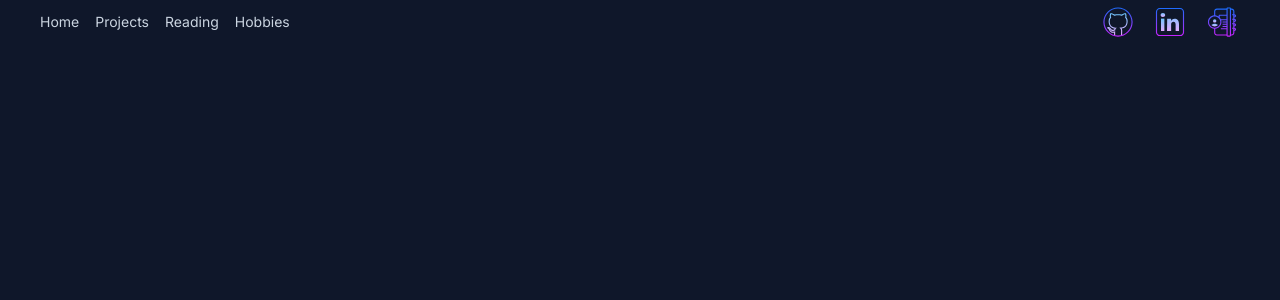
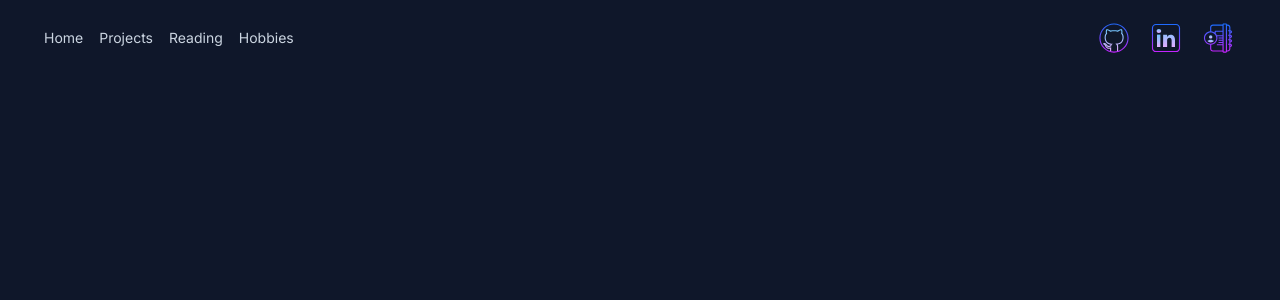
Before and after one commit to L-Chew/Personal-Portfolio, a React app: page / in a window 1280 px wide. Shown: the top 300 px of the page. Built offline with nearby package versions, Linux system fonts and the light colour scheme; the HTML template or start-up script is replaced by a standard one.

Commit message:
NavBar: updated padding

```diff
--- a/client/src/Components/NavBar.jsx
+++ b/client/src/Components/NavBar.jsx
@@ -7,7 +7,7 @@ import info from '../Images/info.svg';
 const NavBar = () => {
   return (
     <>
-      <nav className='sticky top-0 flex justify-between items-center text-sm'>
+      <nav className='sticky top-0 flex justify-between items-center text-sm py-4 px-1'>
         <ul className='flex rounded-lg'>
           <li className='py-1 px-2'>
             <Link to='/'> Home </Link>
```
